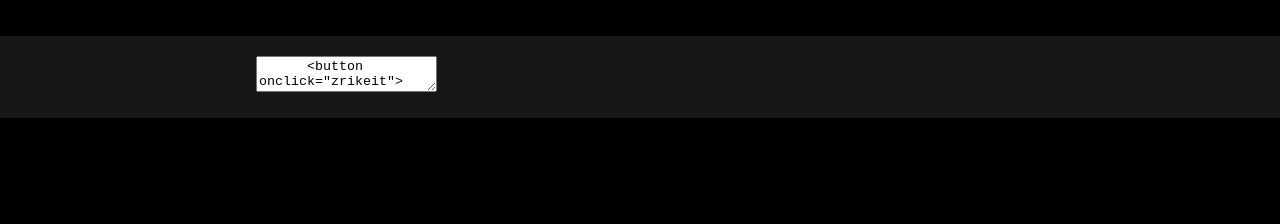
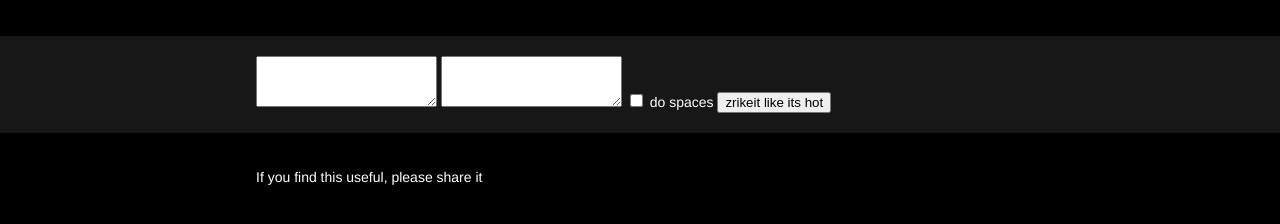
Before and after one commit to tgaff/zrikethrough, a plain HTML site: page index.html in a window 1280 px wide. Shown: the part 326-550 px from the top of the page. Drawn offline with Linux system fonts and the light colour scheme.

Commit message:
basic functionality

```diff
--- a/index.html
+++ b/index.html
@@ -67,9 +67,12 @@
 
 	<section>
 		<div class="container">
-      <textarea id="zinput" />
-      <button onclick="zrikeit"></button>
-      <textarea id="zoutput" />
+      <textarea id="zinput" name="zinput" rows="3" oninput="zrikeit()" ></textarea>
+      <textarea id="zoutput" name="zoutput" rows="3" ></textarea>
+      <input type="checkbox" id="doSpaces" name="doSpaces" onclick="zrikeit()">
+      <label for="doSpaces">do spaces</label>
+      <button onclick="zrikeit()">zrikeit like its hot</button>
+
     </div>
 	</section>
 
@@ -82,7 +85,19 @@
   <script>
     function zrikeit() {
       console.log('zrike')
-      console.log(document.querySelector('#zinput').value )
+      const charArr = document.querySelector('#zinput').value.split('')
+
+      const struckArr = charArr.map(c => {
+        if (c == ' ' && !doSpaces()) {
+          return c
+         }
+        return `${c}\u0336`
+      })
+      document.querySelector('#zoutput').value = struckArr.join('')
+    }
+
+    function doSpaces() {
+      return !!document.querySelector('#doSpaces').checked
     }
   </script>
  </body>
```
